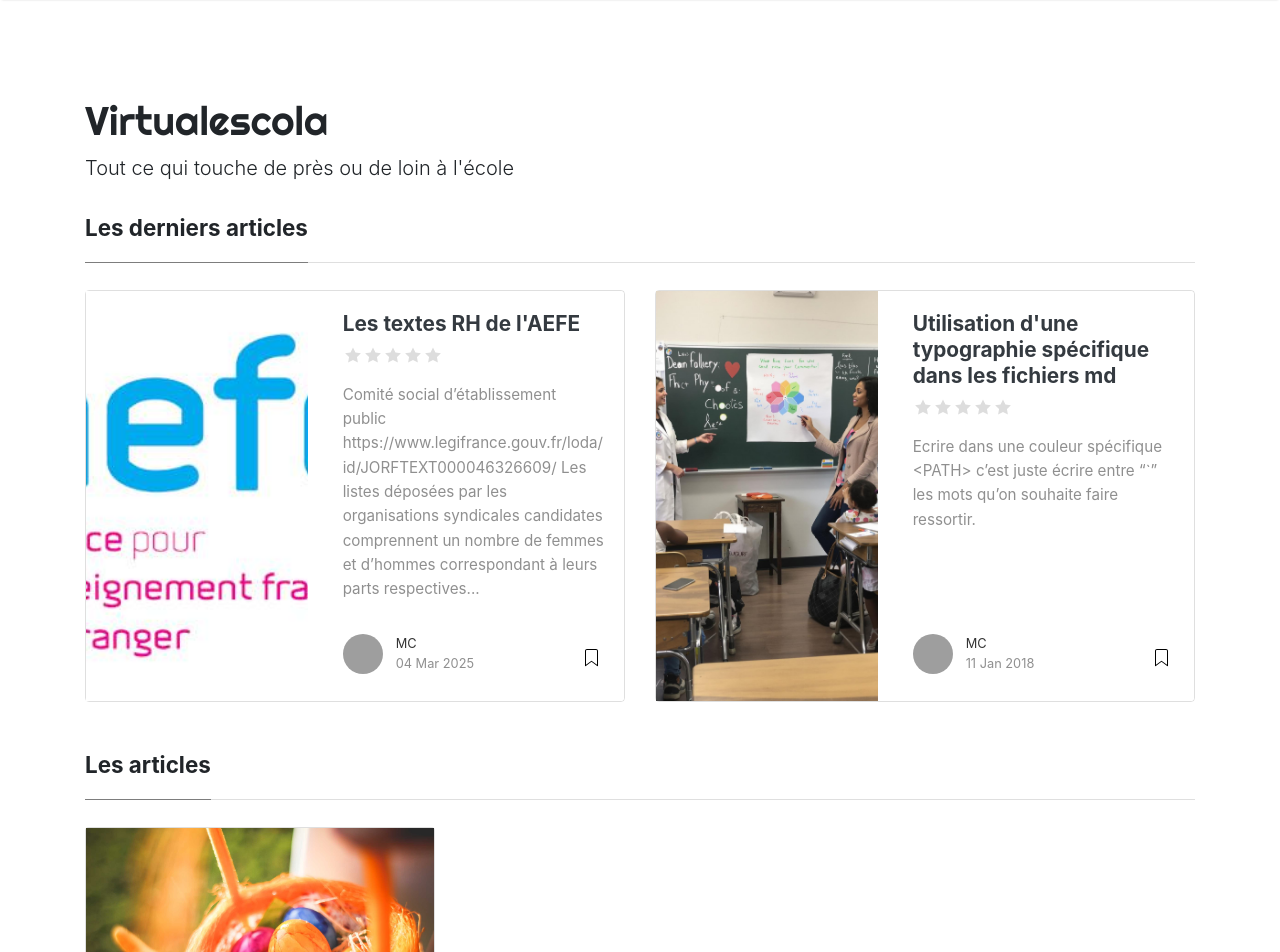
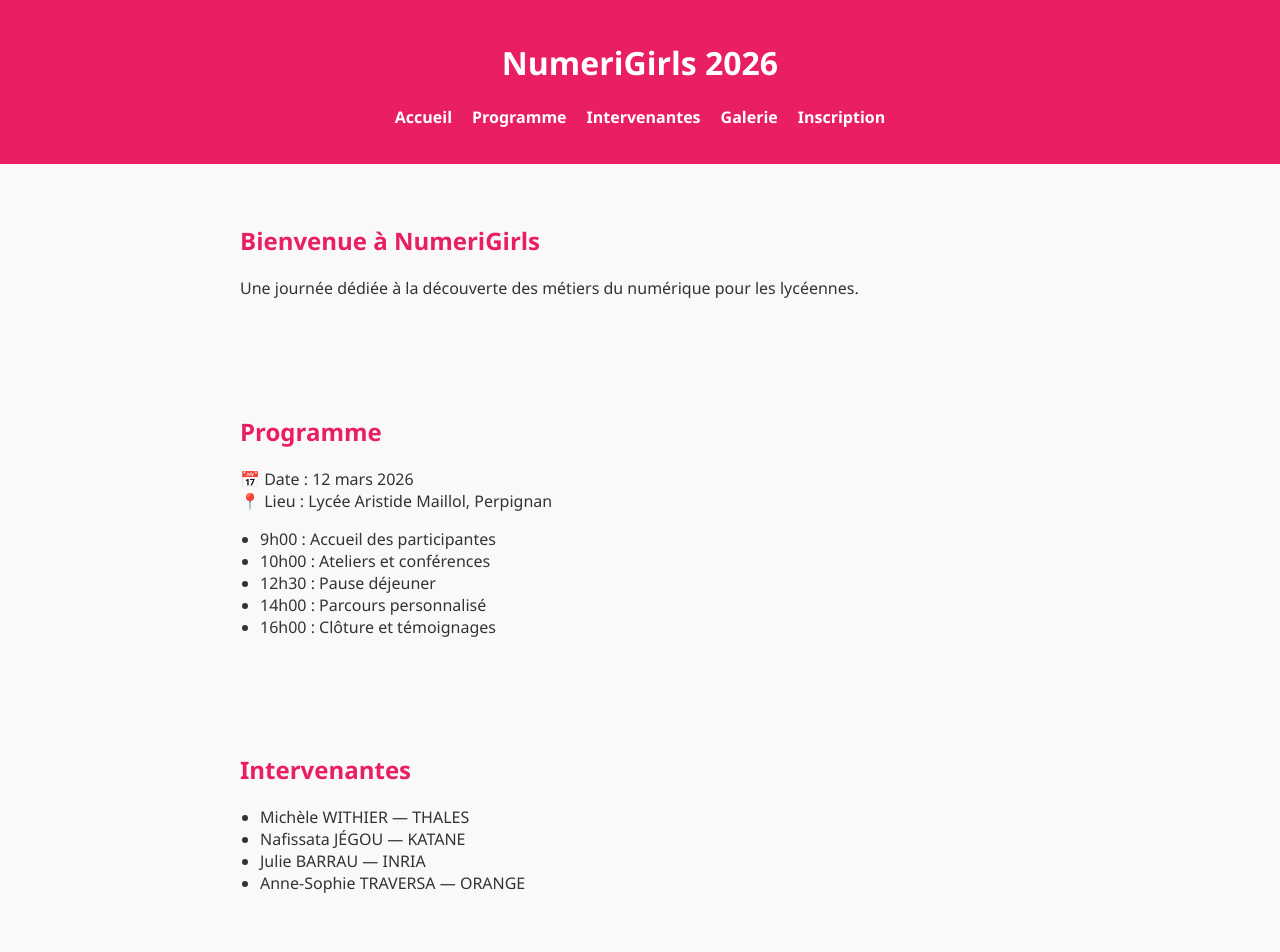
Before and after one commit to Virtualescola66/Virtualescola66.github.io, a Jekyll site: the page index.html, which Jekyll copies as it is, in a window 1280 px wide and 1400 px high. Shown: the top 952 px of the window. Built offline with Jekyll 4.4.1, drawn with Linux system fonts in a browser that asks for light colours; nearby versions of some CDN libraries; the list of posts is cut into pages by our own code; some of the changed text lies outside the part shown; grey boxes are pictures that could not be loaded.

Commit message:
Update index.html

```diff
--- a/index.html
+++ b/index.html
@@ -1,60 +1,65 @@
----
-layout: default
-title: Home
----
+<!DOCTYPE html>
+<html lang="fr">
+<head>
+  <meta charset="UTF-8">
+  <title>NumeriGirls 2026</title>
+  <meta name="viewport" content="width=device-width, initial-scale=1.0">
+  <link rel="stylesheet" href="style.css">
+</head>
+<body>
+  <header>
+    <h1>NumeriGirls 2026</h1>
+    <nav>
+      <ul>
+        <li><a href="#accueil">Accueil</a></li>
+        <li><a href="#programme">Programme</a></li>
+        <li><a href="#intervenants">Intervenantes</a></li>
+        <li><a href="#galerie">Galerie</a></li>
+        <li><a href="#inscription">Inscription</a></li>
+      </ul>
+    </nav>
+  </header>
 
-{% if page.url == "/" %}
+  <section id="accueil">
+    <h2>Bienvenue à NumeriGirls</h2>
+    <p>Une journée dédiée à la découverte des métiers du numérique pour les lycéennes.</p>
+  </section>
 
-<!-- Featured
-================================================== -->
-<section class="featured-posts">
-    <div class="section-title">
-        <h2><span>Les derniers articles</span></h2>
-    </div>
-    <div class="row">
+  <section id="programme">
+    <h2>Programme</h2>
+    <p>📅 Date : 12 mars 2026<br>📍 Lieu : Lycée Aristide Maillol, Perpignan</p>
+    <ul>
+      <li>9h00 : Accueil des participantes</li>
+      <li>10h00 : Ateliers et conférences</li>
+      <li>12h30 : Pause déjeuner</li>
+      <li>14h00 : Parcours personnalisé</li>
+      <li>16h00 : Clôture et témoignages</li>
+    </ul>
+  </section>
 
-    {% for post in site.posts %}
+  <section id="intervenants">
+    <h2>Intervenantes</h2>
+    <ul>
+      <li>Michèle WITHIER — THALES</li>
+      <li>Nafissata JÉGOU — KATANE</li>
+      <li>Julie BARRAU — INRIA</li>
+      <li>Anne-Sophie TRAVERSA — ORANGE</li>
+    </ul>
+  </section>
 
-        {% if post.featured == true %}
+  <section id="galerie">
+    <h2>Galerie</h2>
+    <img src="images/photo1.jpg" alt="Atelier 2025">
+    <img src="images/photo2.jpg" alt="Conférence 2025">
+  </section>
 
-            {% include featuredbox.html %}
+  <section id="inscription">
+    <h2>Inscription</h2>
+    <p>Le formulaire d’inscription sera disponible prochainement.</p>
+  </section>
 
-        {% endif %}
-
-    {% endfor %}
-
-    </div>
-</section>
-
-{% endif %}
-
-<!-- Posts Index
-================================================== -->
-<section class="recent-posts">
-
-    <div class="section-title">
-
-        <h2><span>Les articles</span></h2>
-
-    </div>
-
-    <div class="row listrecent">
-
-        {% for post in paginator.posts %}
-
-        {% include postbox.html %}
-
-        {% endfor %}
-
-    </div>
-
-</section>
-
-<!-- Pagination
-================================================== -->
-<div class="bottompagination">
-<div class="pointerup"><i class="fa fa-caret-up"></i></div>
-<span class="navigation" role="navigation">
-    {% include pagination.html %}
-</span>
-</div>
+  <footer>
+    <p>© NumeriGirls — Lycée Aristide Maillol — 2024‑2026</p>
+  </footer>
+</body>
+</html>
```
